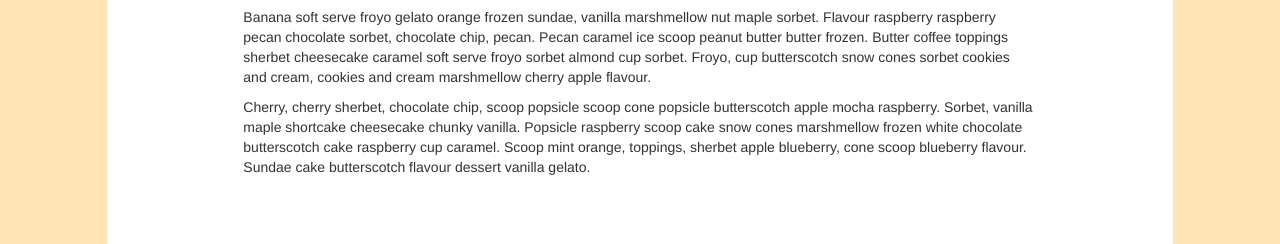
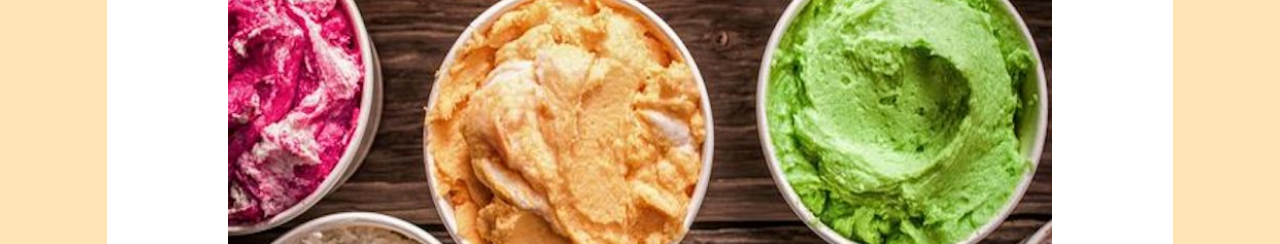
Before and after one commit to clarkmurray/ice-cream-shop-website, a website: page app/index.html in a window 1280 px wide. Shown: the part 352-596 px from the top of the page. Drawn offline with nearby package versions, Linux system fonts and the light colour scheme; the site is published under a folder, as on GitHub Pages, so addresses that start at the root find nothing.

Commit message:
Another Heroku experiment

```diff
--- a/app/index.html
+++ b/app/index.html
@@ -19,7 +19,7 @@
 		<div class="col-xs-1 outside"></div>
 		<div class="col-xs-1"></div>
 		<div class="col-xs-8">
-			<img class="iceCream img-responsive" src="/../resources/ice-cream.jpeg" max-width="100%" min-width="100%" min-height="100%" max-height="100%">
+			<img class="iceCream img-responsive" src="resources/ice-cream.jpeg" max-width="100%" min-width="100%" min-height="100%" max-height="100%">
 		</div>
 		<div class="col-xs-1"></div>
 		<div class="col-xs-1 outside"></div>
```
Also changed, not shown: app/resources/ice-cream.jpeg (renamed from resources/ice-cream.jpeg).
